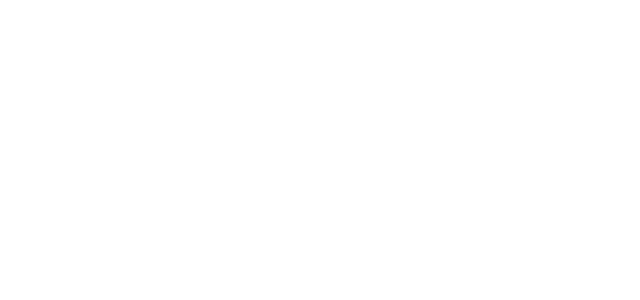
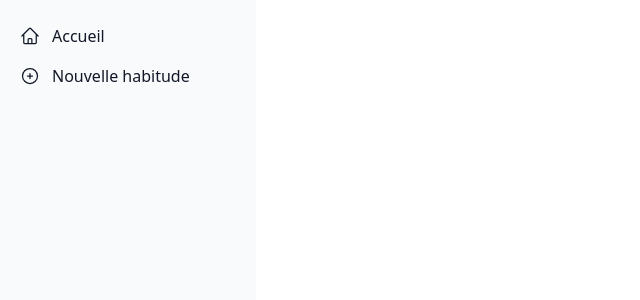
Before and after one commit to florianLSP/projet_s-en, a Vue app in the folder frontend/: page /habit/1 in a window 1280 px wide. Before the commit this address had no page. Shown: the top 300 px of the page, without its empty margins (0-640 px from the left). Built offline with nearby package versions, Linux system fonts and the light colour scheme; the HTML template or start-up script is replaced by a standard one.

Commit message:
feat(front): create new view HabitDetailsView

```diff
--- a/frontend/src/router/index.ts
+++ b/frontend/src/router/index.ts
@@ -1,6 +1,7 @@
 import { createRouter, createWebHistory } from 'vue-router'
 import HomeView from '../views/HomeView.vue'
 import HabitFormView from '@/views/HabitFormView.vue'
+import HabitDetailsView from '@/views/HabitDetailsView.vue'
 
 const router = createRouter({
   history: createWebHistory(import.meta.env.BASE_URL),
@@ -15,6 +16,11 @@
       name: 'habit-form',
       component: HabitFormView,
     },
+    {
+      path: '/habit/:id',
+      name: 'habit-details',
+      component: HabitDetailsView,
+    },
   ],
 })
 
--- /dev/null
+++ b/frontend/src/views/HabitDetailsView.vue
@@ -0,0 +1,15 @@
+<script setup lang="ts">
+import SideBar from '@/components/SideBar.vue'
+
+</script>
+
+<template>
+  <div class="flex dark:bg-gray-600 h-screen">
+    <SideBar />
+    <div class="flex-1 p-5 ml-64">
+      <div class="flex pt-5 w-full justify-center dark:text-white">
+
+      </div>
+    </div>
+  </div>
+</template>
--- a/frontend/src/views/HomeView.vue
+++ b/frontend/src/views/HomeView.vue
@@ -42,12 +42,15 @@
     <div class="flex-1 p-5 ml-64">
       <div class="flex pt-5 w-full justify-center dark:text-white">
         <div v-for="habit in habitStore.habit" :key="habit.id" class="flex items-center pt-2 px-6">
+          <router-link :to="{ name: 'habit-details', params: { id: habit.id } }">
             <HabitCard
+              class="cursor-pointer"
               :id="habit.id"
               :name="habit.name"
               :description="habit.description"
               :creationDate="formatDate(habit.creationDate)"
             />
+          </router-link>
         </div>
       </div>
     </div>
```
Lines whose indentation alone changed are shown as unchanged.
